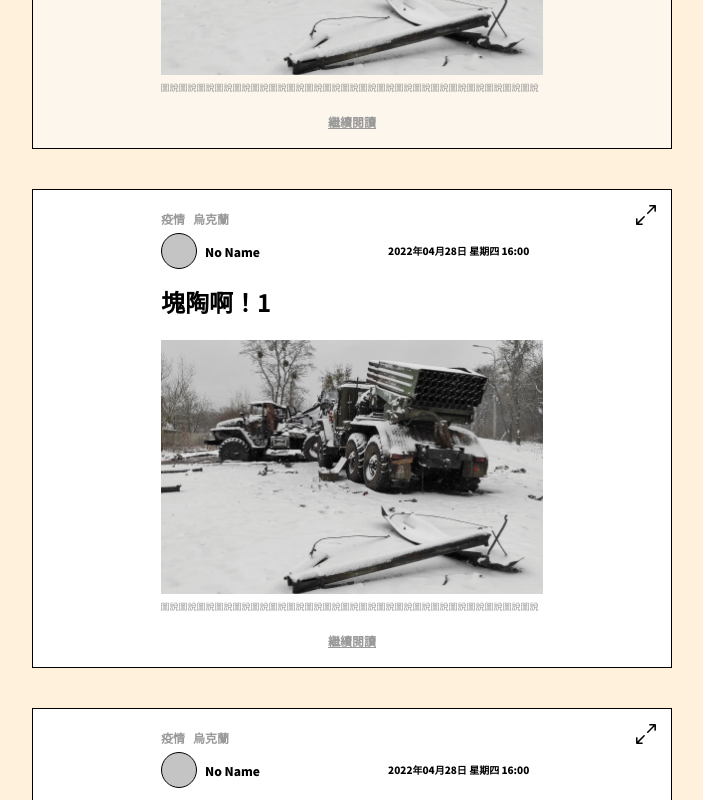
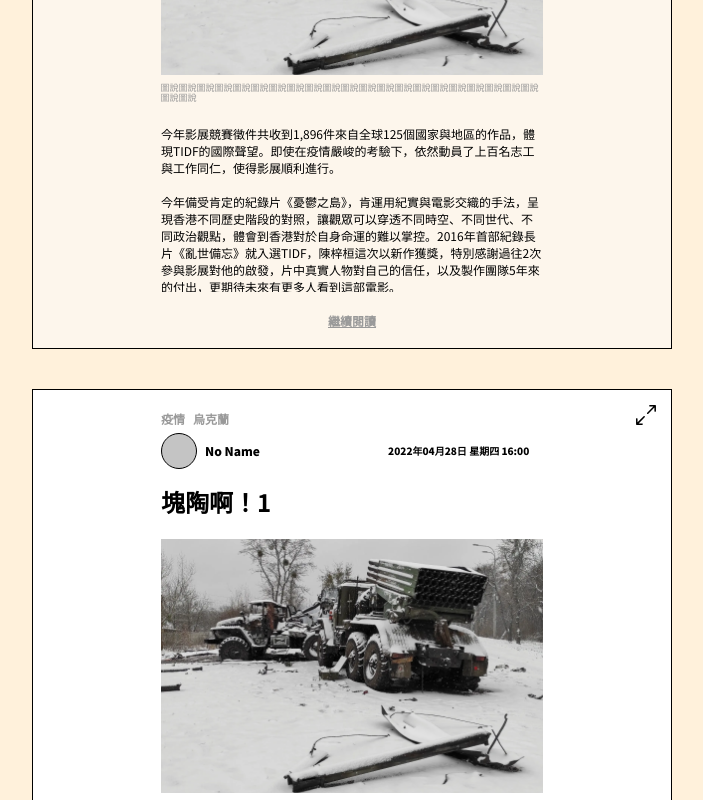
Before and after one commit to readr-media/storytelling, a Next.js app: page / in a window 1280 px wide. Shown: the part 1140-1940 px from the top of the page, without its empty margins (288-991 px from the left). Built offline with nearby package versions, Linux system fonts and the light colour scheme.

Commit message:
feat: update live blog height according to the draft.js contentBlocks

```diff
--- a/components/LiveBlogItem.js
+++ b/components/LiveBlogItem.js
@@ -36,8 +36,6 @@
 
 const LiveBlogWrapper = styled.div`
   border: 1px solid #000;
-  height: ${({ expanded }) => (expanded ? 'unset' : '479px')};
-  min-height: ${({ expanded }) => (expanded ? '479px' : 'unset')};
   padding: 20px 128px 56px 128px;
 
   @media (max-width: 768px) {
@@ -84,10 +82,10 @@
         pined={pined}
         showLighbox={showLightboxClickedHandler}
       />
-      <LiveBlogWrapper expanded={expanded}>
+      <LiveBlogWrapper>
         <LiveBlog>
           <LiveBlogItemHeader article={article} />
-          <LiveBlogItemContent article={article} />
+          <LiveBlogItemContent article={article} expanded={expanded} />
         </LiveBlog>
       </LiveBlogWrapper>
       {!showLightbox && (
--- a/components/LiveBlogItemContent.js
+++ b/components/LiveBlogItemContent.js
@@ -1,3 +1,4 @@
+import { useRef, useState, useEffect } from 'react'
 import styled from 'styled-components'
 import { Editor, EditorState, convertFromRaw } from 'draft-js'
 import decorators from '../libs/draft-js/entity-decorator'
@@ -71,11 +72,57 @@
 
 const DraftEditorWrapper = styled.div`
   margin-top: 20px;
+  overflow: hidden;
+  height: ${({ expanded, height }) => (expanded ? 'unset' : `${height}px`)};
+  min-height: ${({ expanded, height }) => (expanded ? `${height}px` : 'unset')};
 `
 
-export default function LiveBlogItemContent({ article }) {
+// 5 lines of normal text
+const defaultContentHeight = 87.5
+
+export default function LiveBlogItemContent({ article, expanded }) {
+  const targetRef = useRef()
+  const [contentHeight, setContentHeight] = useState(defaultContentHeight)
+
   const contentState = convertFromRaw(article.name)
   const editorState = EditorState.createWithContent(contentState, decorators)
+
+  useEffect(() => {
+    if (targetRef.current) {
+      /*
+      to limit the displaying contents' height not greater than defaultContentHeight
+      loop over draftjs contentBlock to check if accumulation of heights exceeds defaultContentHeight
+      use accumulation of heights to prevent words cut in the middle
+      if
+      */
+      console.log(targetRef.current)
+      const contentBlocks = [
+        ...targetRef.current.querySelectorAll('[data-block="true"]'),
+      ]
+
+      let accumulationHeight = 0
+      let lastMarginBottom = 0
+
+      contentBlocks.every((contentBlock) => {
+        let height = contentBlock.clientHeight
+        const style = getComputedStyle(contentBlock)
+        let marginTop = parseInt(style.marginTop)
+        if (lastMarginBottom) {
+          // prevent double counting margin since margin collapses
+          marginTop =
+            lastMarginBottom > marginTop ? 0 : lastMarginBottom - marginTop
+        }
+        let marginBottom = parseInt(style.marginBottom)
+        lastMarginBottom = marginBottom
+
+        height += marginTop
+        height += marginBottom
+        accumulationHeight += height
+        return accumulationHeight > defaultContentHeight ? false : true
+      })
+      setContentHeight(accumulationHeight)
+    }
+  }, [])
 
   return (
     <Wrapper>
@@ -86,7 +133,11 @@
           圖說圖說圖說圖說圖說圖說圖說圖說圖說圖說圖說圖說圖說圖說圖說圖說圖說圖說圖說圖說圖說圖說圖說
         </HeroImageCaption>
       </HeroImageWrapper>
-      <DraftEditorWrapper>
+      <DraftEditorWrapper
+        expanded={expanded}
+        ref={targetRef}
+        height={contentHeight}
+      >
         <Editor
           editorState={editorState}
           readOnly
```
Also changed, not shown: containers/live-blog.js (+0 -13 lines).
